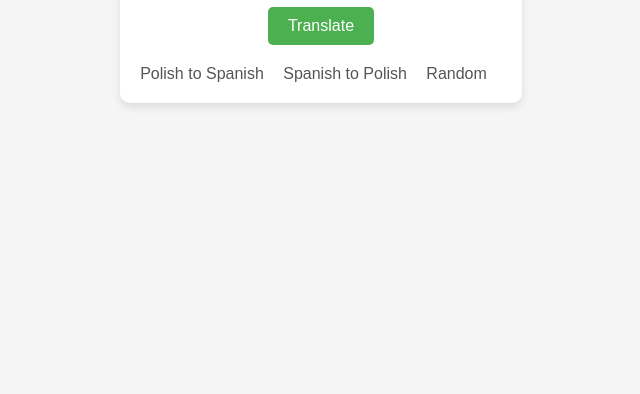
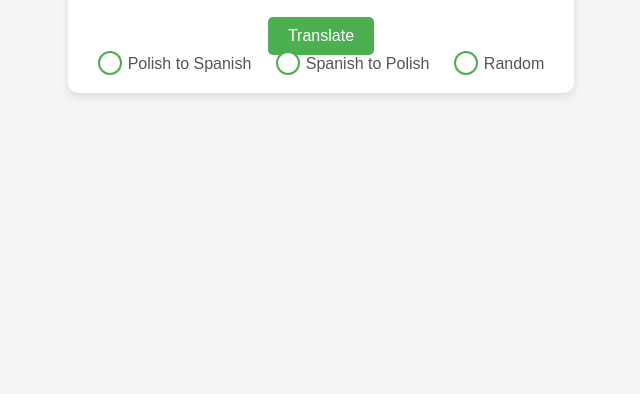
Before and after one commit to MuFa117/fiszki, a plain HTML site: page index.html in a window 1280 px wide. Shown: the part 406-800 px from the top of the page, without its empty margins (319-959 px from the left). Drawn offline with Linux system fonts and the light colour scheme.

Commit message:
Update style.css

```diff
--- a/style.css
+++ b/style.css
@@ -43,33 +43,39 @@ button, #translateButton {
 button:hover, #translateButton:hover {
     background-color: #388E3C;
 }
-
-.radio-group {
-    margin-top: 20px;
-}
-
 .radio-group label {
     font-size: 1rem;
     color: #555;
-    margin-right: 15px;
+    margin: 10px;
     cursor: pointer;
+    position: relative;
+    padding-left: 30px;
 }
 
 .radio-group input[type="radio"] {
     display: none;
 }
 
-.radio-group input[type="radio"] + label:before {
-    content: "";
-    display: inline-block;
-    margin-right: 10px;
-    width: 18px;
-    height: 18px;
+.radio-group label:before, .radio-group label:after {
+    content: '';
+    position: absolute;
+    left: 0;
+    top: 50%;
+    transform: translateY(-50%);
     border-radius: 50%;
-    border: 2px solid #4CAF50;
-    vertical-align: bottom;
 }
 
-.radio-group input[type="radio"]:checked + label:before {
+.radio-group label:before {
+    width: 20px;
+    height: 20px;
+    background-color: #fff;
+    border: 2px solid #4CAF50;
+}
+
+.radio-group input[type="radio"]:checked + label:after {
+    width: 12px;
+    height: 12px;
     background-color: #4CAF50;
+    border: none;
+    left: 4px;
 }
```
